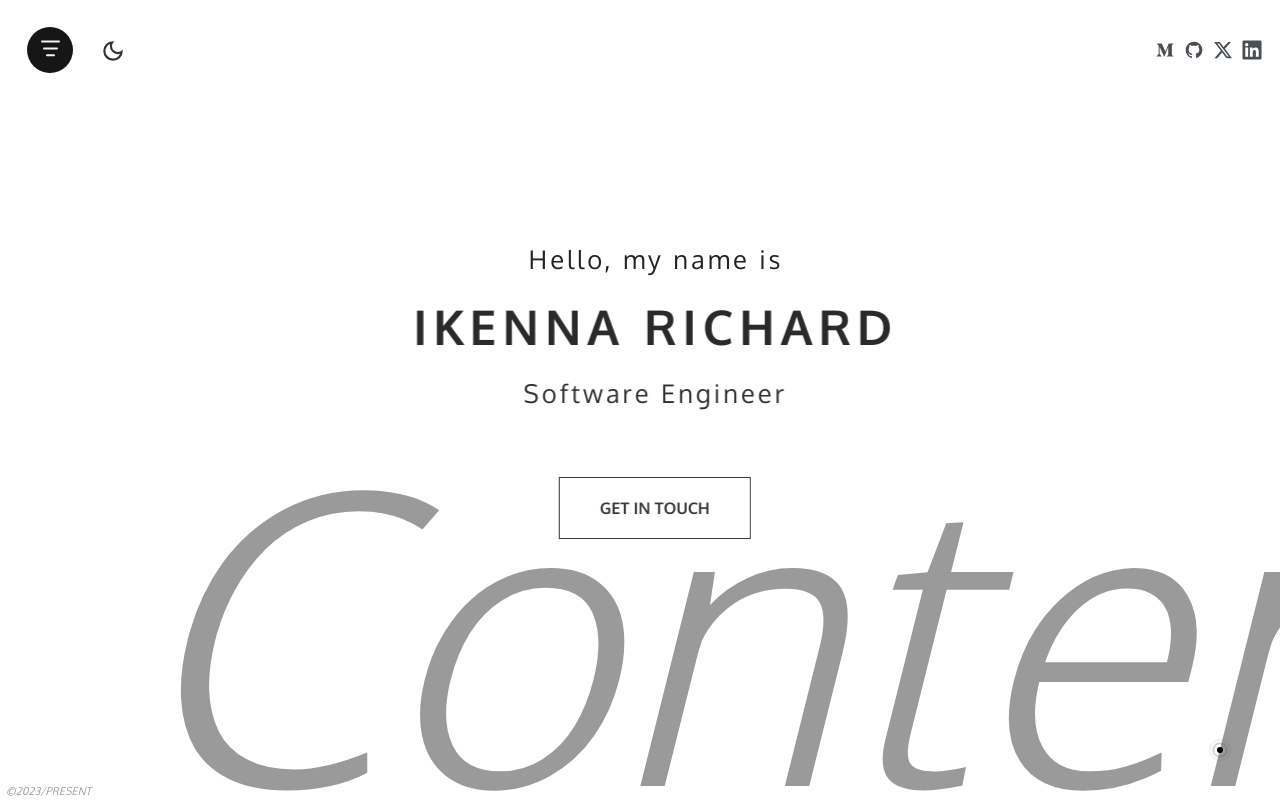
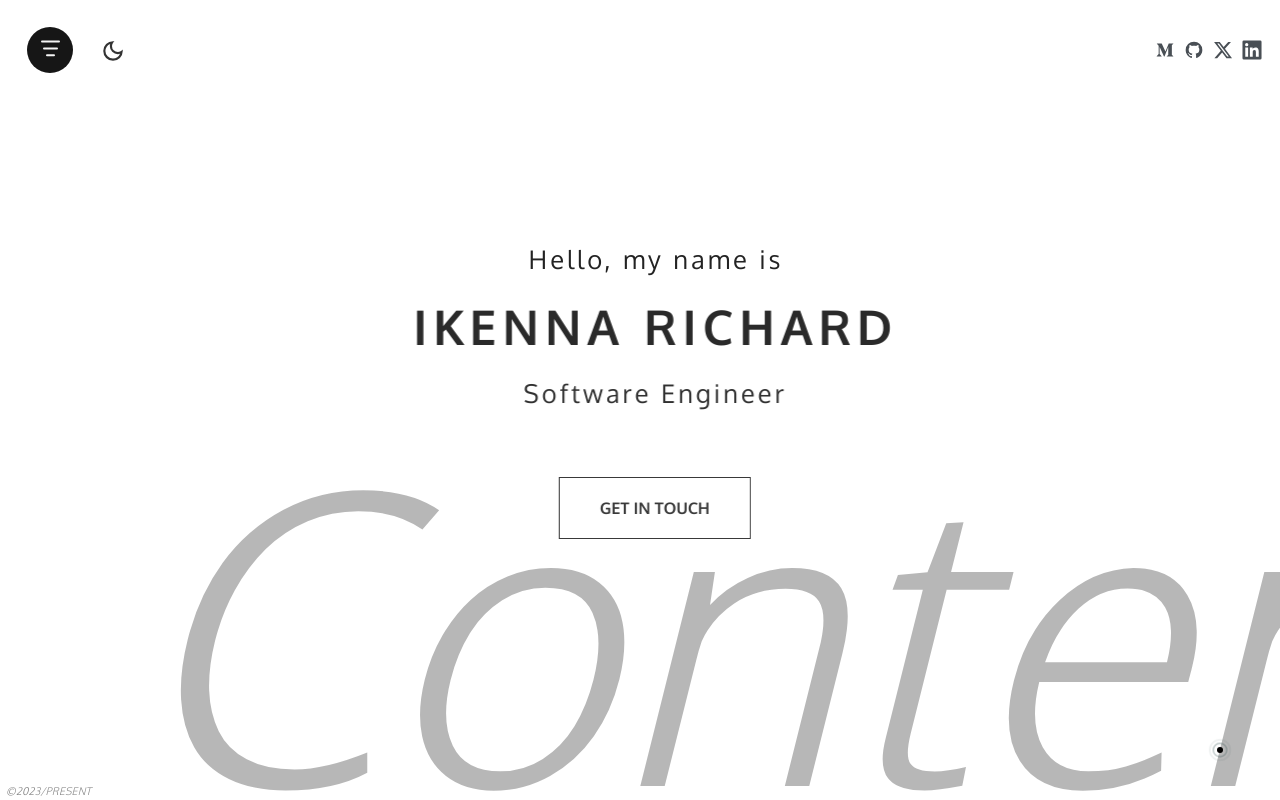
Before and after one commit to ikennarichard/v2, a React (Vite) app: page / in a window 1280 px wide. Shown: the top 800 px of the page. Built offline with nearby package versions, Linux system fonts and the light colour scheme.

Commit message:
Remove border from sliding text

```diff
--- a/src/components/hero/hero.sass
+++ b/src/components/hero/hero.sass
@@ -101,14 +101,12 @@
     font-size: 50vh
     bottom: -0.2em
     white-space: nowrap
-    color: #0e0d0d6a
+    color: #0c0b0b4b
     font-style: italic
     z-index: 1
     width: 50%
 
     @include mobile
-      display: none
-
     @include tablet
       display: none
 
```
